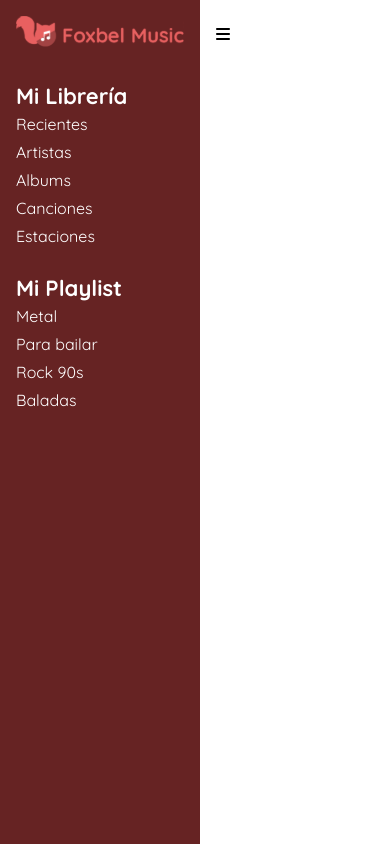
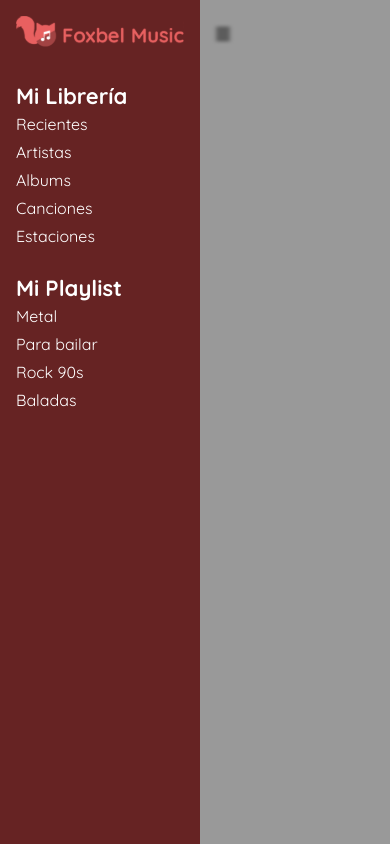
Before and after one commit to jerson100/Prueba-tecnica-frontend-fractalUp, a React (Vite) app: page / in a window 390 px wide. Both pictures are taken after a click on the icon 23 px from the left and 34 px from the top of the page. Built offline with nearby package versions, Linux system fonts and the light colour scheme; no server answers.

Commit message:
Mejor en la interfaz en versión mobile

```diff
--- a/src/components/commons/NavApp/NapApp.tsx
+++ b/src/components/commons/NavApp/NapApp.tsx
@@ -1,12 +1,40 @@
-import { NavAppContainer, NavLogoStyle } from "./navApp.style";
+import {
+  LogotContainerStyle,
+  NavAppContainer,
+  NavListContainerStyle,
+  NavLogoStyle,
+  NavBgStyle,
+} from "./navApp.style";
+import ReactDom from "react-dom";
 import logo from "../../../assets/images/logo.svg";
 import NavigatorList, { NavigatorListItem } from "../NavigatorList";
 import itemsList from "../../../configs/navigationList";
+import { NavAppBgVariants, NavAppContainerVariants } from "./navApp.variants";
+import { AnimatePresence } from "framer-motion";
 
-const NapApp = ({ active = false }: { active: boolean }) => {
+const NapApp = ({
+  active = false,
+  isTablet = false,
+  handleActiveNavBar = () => {},
+}: {
+  active: boolean;
+  isTablet: boolean;
+  handleActiveNavBar: () => void;
+}) => {
   return (
-    <NavAppContainer active={active}>
+    <>
+      <AnimatePresence>
+        {active && (
+          <NavAppContainer
+            variants={NavAppContainerVariants}
+            initial="inactive"
+            animate={"active"}
+            exit="inactive"
+          >
+            <LogotContainerStyle>
               <NavLogoStyle src={logo} alt="logo de foxbel music" />
+            </LogotContainerStyle>
+            <NavListContainerStyle>
               <NavigatorList>
                 {itemsList.MI_LIBRERIA.map((item, index) =>
                   item.type === "title" ? (
@@ -41,7 +69,28 @@ const NapApp = ({ active = false }: { active: boolean }) => {
                   )
                 )}
               </NavigatorList>
+            </NavListContainerStyle>
           </NavAppContainer>
+        )}
+      </AnimatePresence>
+
+      <AnimatePresence>
+        {active && !isTablet ? <NavgB onClick={handleActiveNavBar} /> : null}
+      </AnimatePresence>
+    </>
+  );
+};
+
+const NavgB = ({ onClick }: { onClick: () => void }) => {
+  return ReactDom.createPortal(
+    <NavBgStyle
+      variants={NavAppBgVariants}
+      initial="inactive"
+      animate={"active"}
+      exit="inactive"
+      onClick={onClick}
+    />,
+    document.body
   );
 };
 
--- a/src/components/commons/NavApp/navApp.style.ts
+++ b/src/components/commons/NavApp/navApp.style.ts
@@ -1,24 +1,58 @@
 import styled from "styled-components";
+import { motion } from "framer-motion";
 
-const NavAppContainer = styled.div<{ active: boolean }>`
+const NavAppContainer = styled(motion.div)`
   min-height: 100vh;
-  padding: 1rem;
   width: 200px;
-  transform: translateX(${(props) => (props.active ? "0" : "-100%")});
+  display: flex;
+  flex-direction: column;
+  transform: translateX(-100%);
   @media (min-width: ${(props) => `${props.theme.breakpoints.md}px`}) {
     width: 330px;
-    padding: 40px;
+    transform: translateX(0);
   }
   background-color: ${(props) => props.theme.palette.common.darkRed};
-  margin-bottom: 30px;
   position: fixed;
   left: 0;
   top: 0;
+  z-index: 100;
 `;
 
 const NavLogoStyle = styled.img`
-  margin-bottom: 30px;
   width: 100%;
 `;
+const LogotContainerStyle = styled.div`
+  padding: 1rem 1rem 30px 1rem;
+  @media (min-width: ${(props) => `${props.theme.breakpoints.md}px`}) {
+    padding: 40px 40px 30px 40px;
+  }
+`;
+const NavListContainerStyle = styled.div`
+  flex: 1 0 0;
+  display: flex;
+  flex-direction: column;
+  overflow: auto;
+  padding: 0 1rem 1rem 1rem;
+  @media (min-width: ${(props) => `${props.theme.breakpoints.md}px`}) {
+    padding: 0 40px 40px 40px;
+  }
+`;
 
-export { NavAppContainer, NavLogoStyle };
+const NavBgStyle = styled(motion.div)`
+  position: absolute;
+  left: 0;
+  top: 0;
+  height: 100%;
+  width: 100%;
+  background-color: rgba(0, 0, 0, 0.4);
+  z-index: 10;
+  backdrop-filter: blur(2px);
+`;
+
+export {
+  NavAppContainer,
+  NavLogoStyle,
+  LogotContainerStyle,
+  NavListContainerStyle,
+  NavBgStyle,
+};
--- /dev/null
+++ b/src/components/commons/NavApp/navApp.variants.ts
@@ -0,0 +1,23 @@
+import { Variants } from "framer-motion";
+
+const NavAppContainerVariants: Variants = {
+  inactive: {
+    opacity: 0,
+    x: "-100%",
+  },
+  active: {
+    opacity: 1,
+    x: 0,
+  },
+};
+
+const NavAppBgVariants: Variants = {
+  inactive: {
+    opacity: 0,
+  },
+  active: {
+    opacity: 1,
+  },
+};
+
+export { NavAppContainerVariants, NavAppBgVariants };
--- a/src/components/layouts/MainLayout/MainLayout.tsx
+++ b/src/components/layouts/MainLayout/MainLayout.tsx
@@ -25,7 +25,11 @@ const MainLayout = () => {
   }, [activeNavBar]);
   return (
     <>
-      <NavApp active={activeNavBar || isTablet} />
+      <NavApp
+        active={activeNavBar || isTablet}
+        isTablet={isTablet}
+        handleActiveNavBar={handleActiveNavBar}
+      />
       <PlayerMusicProvider>
         <ContentStyle
           animate={activeNavBar && !isTablet ? "active" : "inactive"}
```
Lines whose indentation alone changed are shown as unchanged.
